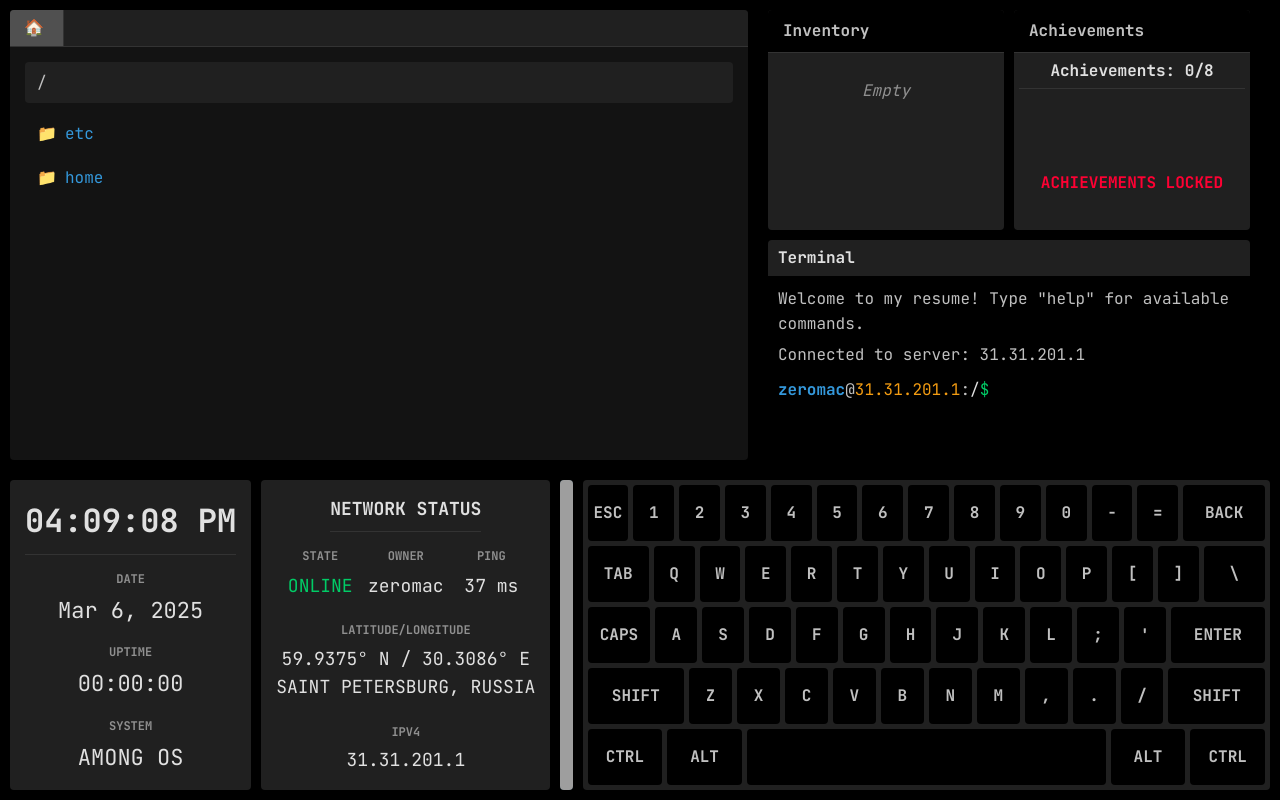
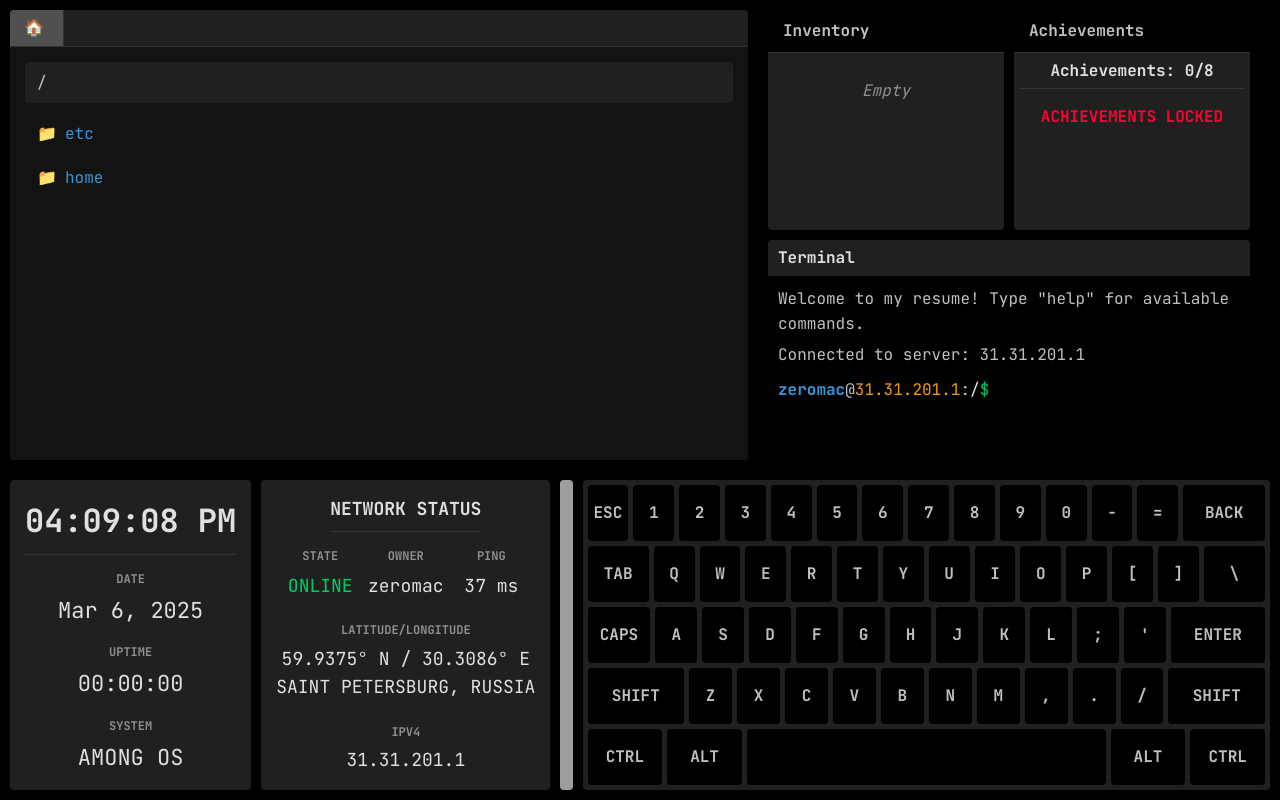
Before and after one commit to smmac72/resume, a React (Create React App) app: page / in a window 1280 px wide. Built offline with nearby package versions, Linux system fonts and the light colour scheme; grey boxes are pictures that could not be loaded.

Commit message:
achievements scrollbar fix

```diff
--- a/src/components/Achievements.jsx
+++ b/src/components/Achievements.jsx
@@ -217,8 +217,11 @@ const Achievements = ({ language }) => {
         <div className="achievements-header-line">
           {language === 'ru' ? 'Достижения' : 'Achievements'}: 0/{totalAchievements}
         </div>
-        <div className="achievements-locked">
-          {language === 'ru' ? 'ДОСТИЖЕНИЯ ЗАБЛОКИРОВАНЫ' : 'ACHIEVEMENTS LOCKED'}
+
+        <div className="achievements-items no-scroll">
+          <div className="achievements-locked">
+            {language === 'ru' ? 'ДОСТИЖЕНИЯ ЗАБЛОКИРОВАНЫ' : 'ACHIEVEMENTS LOCKED'}
+          </div>
         </div>
       </>
     );
--- a/src/styles/MainInterface.css
+++ b/src/styles/MainInterface.css
@@ -112,6 +112,10 @@
   color: var(--text-bright);
 }
 
+.achievements-items.no-scroll {
+  overflow-y: hidden;
+}
+
 .achievements-header-line {
   font-weight: bold;
   margin-bottom: 10px;
@@ -219,6 +223,7 @@
   display: flex;
   align-items: center;
   justify-content: center;
+  overflow: hidden;
 }
 
 .achievements-unlocked-animation {
```
